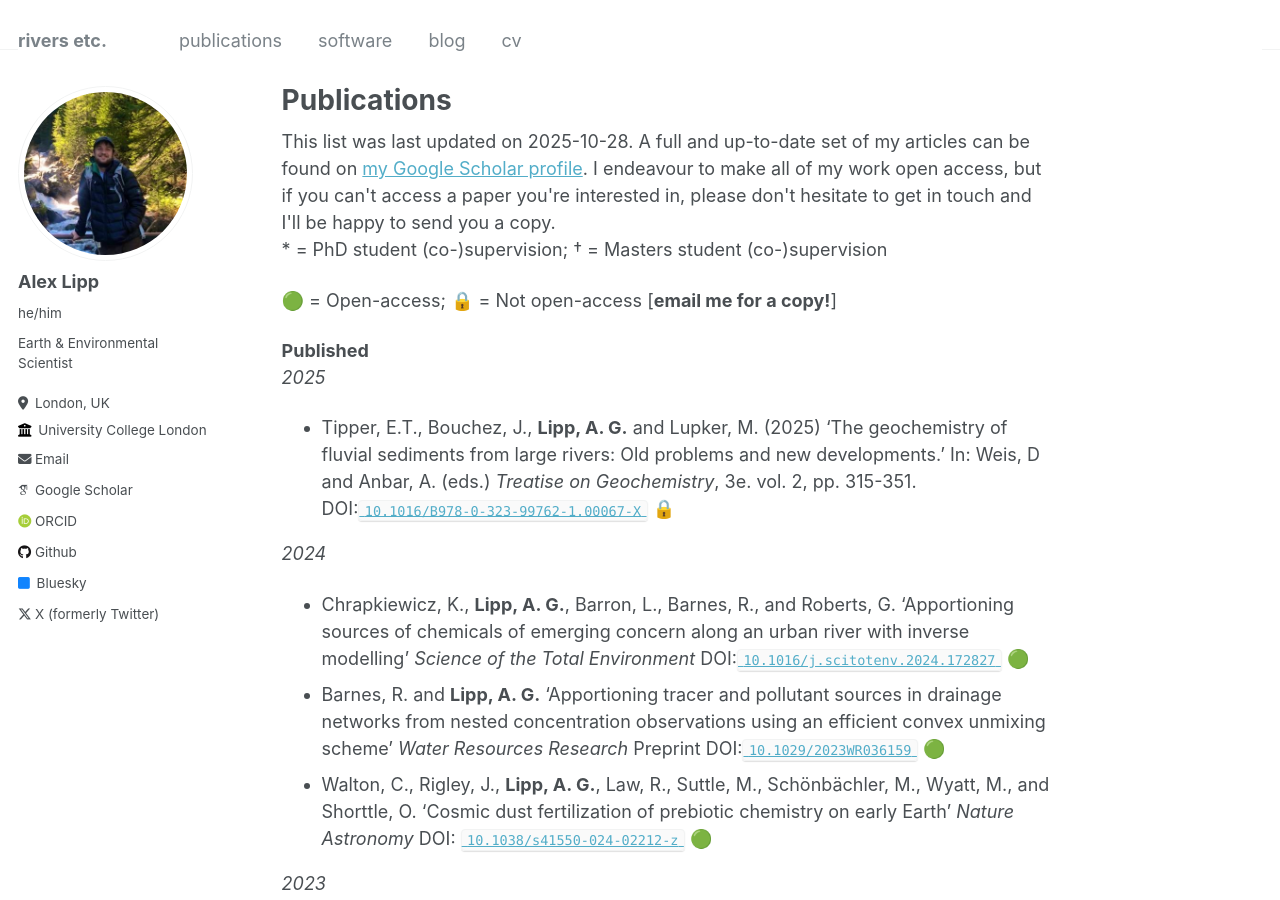
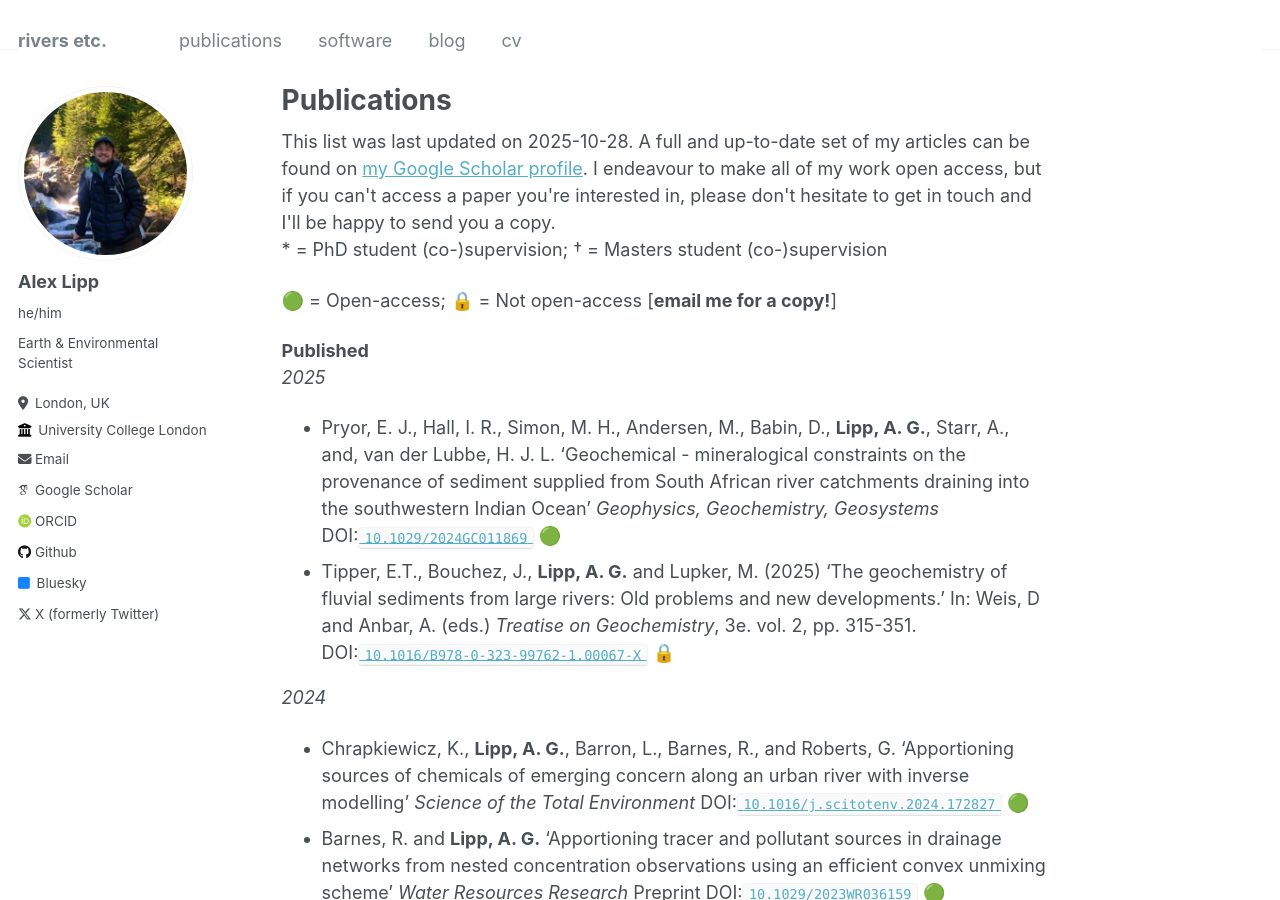
Before and after one commit to AlexLipp/alexlipp.github.io, a Jekyll site: the page built from _pages/publications.md, in a window 1280 px wide and 900 px high. Built offline with Jekyll 4.4.1, drawn with Linux system fonts in a browser that asks for light colours; some web fonts are replaced.

Commit message:
Update files

```diff
--- a/_pages/publications.md
+++ b/_pages/publications.md
@@ -23,6 +23,7 @@ author_profile: true
 **Published**
 *2025*
 
+- Pryor, E. J., Hall, I. R., Simon, M. H., Andersen, M., Babin, D., **Lipp, A. G.**, Starr, A., and, van der Lubbe, H. J. L. 'Geochemical - mineralogical constraints on the provenance of sediment supplied from South African river catchments draining into the southwestern Indian Ocean' *Geophysics, Geochemistry, Geosystems* DOI:[`10.1029/2024GC011869`](https://doi.org/10.1029/2024GC011869) 🟢
 - Tipper, E.T., Bouchez, J., **Lipp, A. G.** and Lupker, M. (2025) 'The geochemistry of fluvial sediments from large rivers: Old problems and new developments.' In: Weis, D and Anbar, A. (eds.) *Treatise on Geochemistry*, 3e. vol. 2, pp. 315-351. DOI:[`10.1016/B978-0-323-99762-1.00067-X`](dx.doi.org/10.1016/B978-0-323-99762-1.00067-X)  🔒
 
 *2024*
```
Also changed, not shown: 1 other file.
